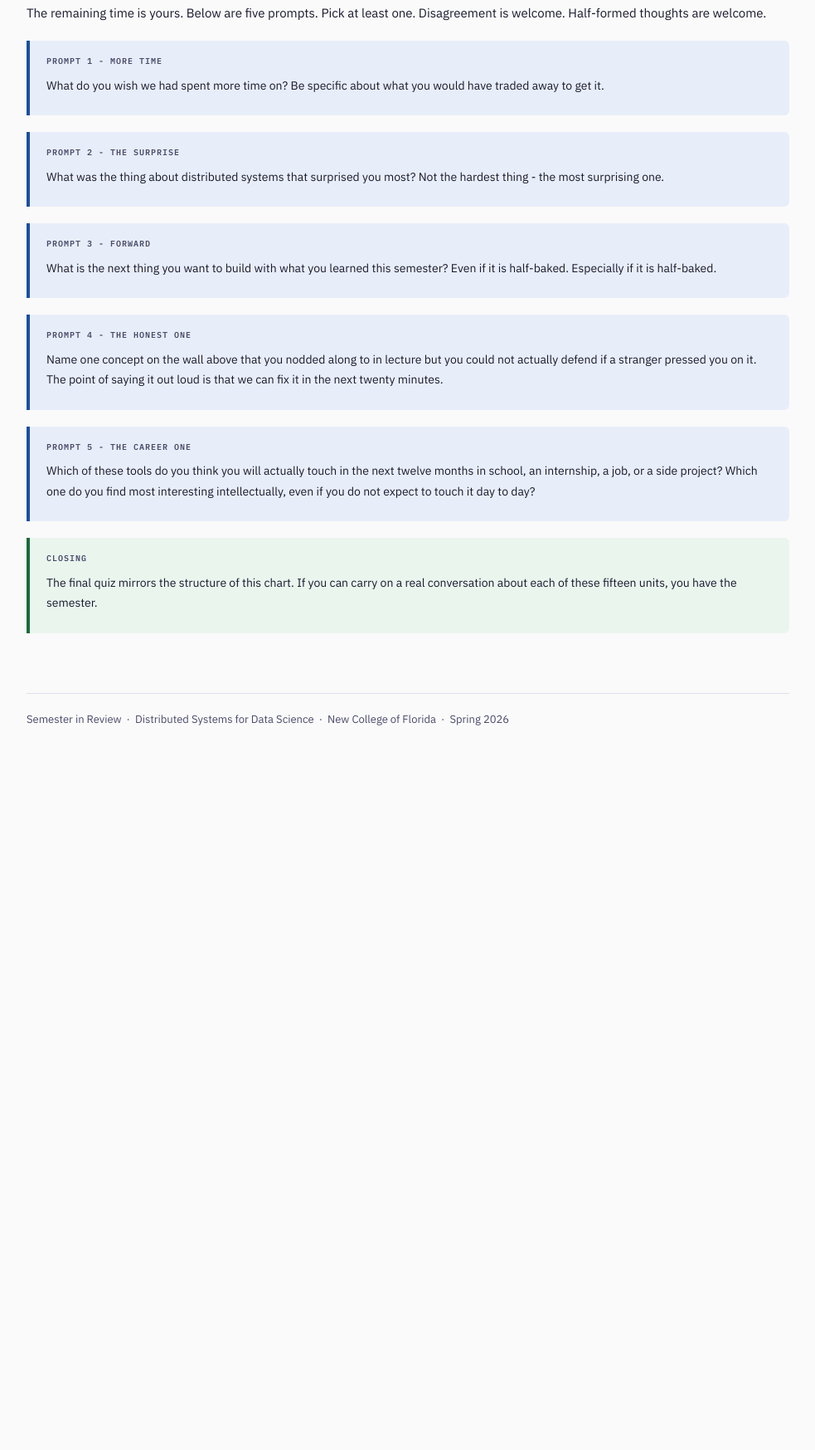
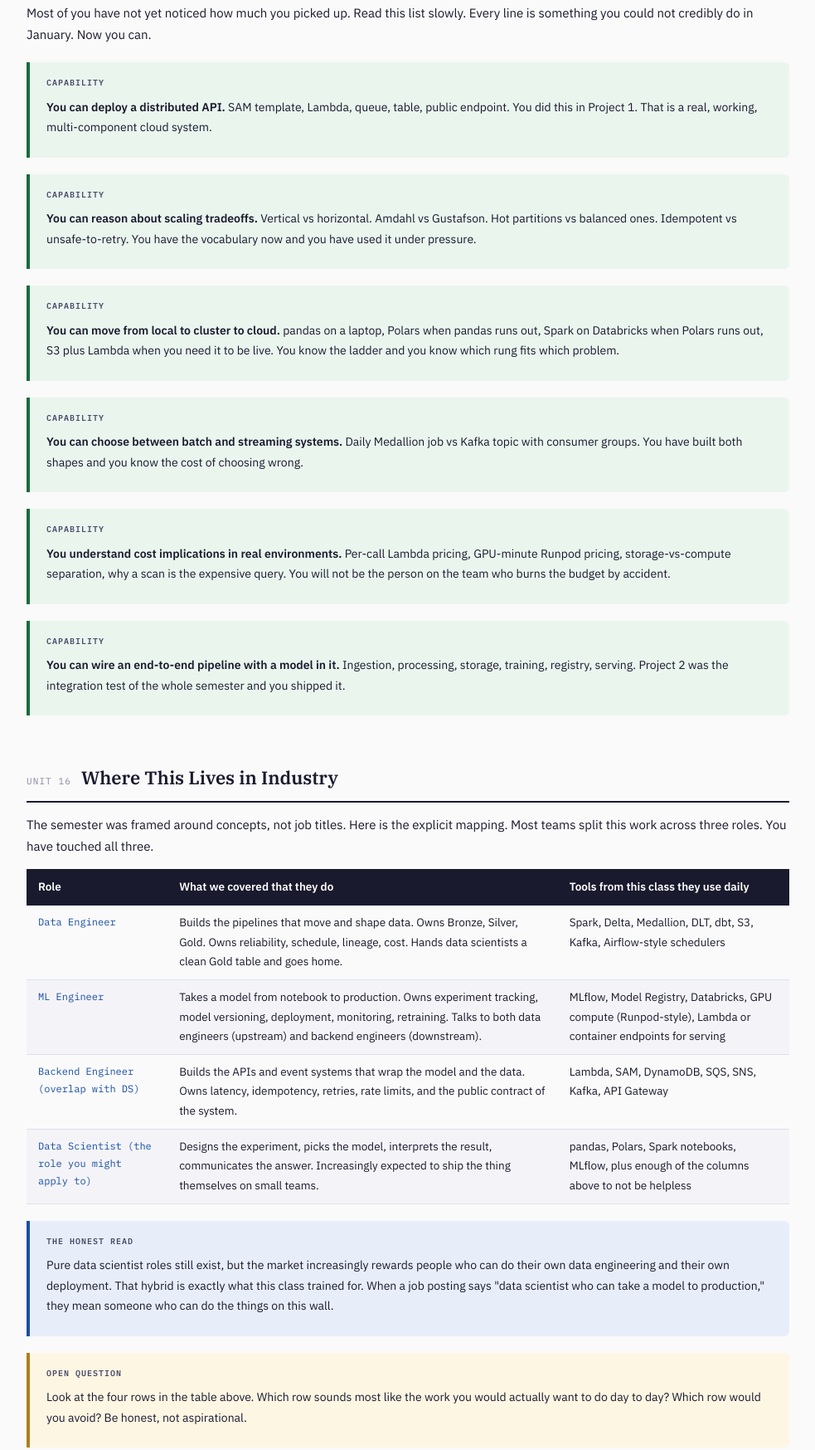
Before and after one commit to gsaluncf/DistributedForDataScienceF26, a plain HTML site: page class_wrapup.html in a window 1280 px wide. Shown: the part 6566-8313 px from the top of the page at 83% size, without its empty margins (148-1131 px from the left). Before the commit the page ends 7564 px from the top, so only its background shows below. Drawn offline with Linux system fonts and the light colour scheme.

Commit message:
Update class_wrapup.html: add capability + industry roles sections

```diff
--- a/class_wrapup.html
+++ b/class_wrapup.html
@@ -317,7 +317,67 @@
 </table>
 </div>
 
-<h2 class="part"><span class="part-num">Unit 15</span> Open Discussion</h2>
+<h2 class="part"><span class="part-num">Unit 15</span> You Can Now Do This</h2>
+<p>Most of you have not yet noticed how much you picked up. Read this list slowly. Every line is something you could not credibly do in January. Now you can.</p>
+
+<div class="callout green">
+  <div class="callout-label">Capability</div>
+  <p><strong>You can deploy a distributed API.</strong> SAM template, Lambda, queue, table, public endpoint. You did this in Project 1. That is a real, working, multi-component cloud system.</p>
+</div>
+
+<div class="callout green">
+  <div class="callout-label">Capability</div>
+  <p><strong>You can reason about scaling tradeoffs.</strong> Vertical vs horizontal. Amdahl vs Gustafson. Hot partitions vs balanced ones. Idempotent vs unsafe-to-retry. You have the vocabulary now and you have used it under pressure.</p>
+</div>
+
+<div class="callout green">
+  <div class="callout-label">Capability</div>
+  <p><strong>You can move from local to cluster to cloud.</strong> pandas on a laptop, Polars when pandas runs out, Spark on Databricks when Polars runs out, S3 plus Lambda when you need it to be live. You know the ladder and you know which rung fits which problem.</p>
+</div>
+
+<div class="callout green">
+  <div class="callout-label">Capability</div>
+  <p><strong>You can choose between batch and streaming systems.</strong> Daily Medallion job vs Kafka topic with consumer groups. You have built both shapes and you know the cost of choosing wrong.</p>
+</div>
+
+<div class="callout green">
+  <div class="callout-label">Capability</div>
+  <p><strong>You understand cost implications in real environments.</strong> Per-call Lambda pricing, GPU-minute Runpod pricing, storage-vs-compute separation, why a scan is the expensive query. You will not be the person on the team who burns the budget by accident.</p>
+</div>
+
+<div class="callout green">
+  <div class="callout-label">Capability</div>
+  <p><strong>You can wire an end-to-end pipeline with a model in it.</strong> Ingestion, processing, storage, training, registry, serving. Project 2 was the integration test of the whole semester and you shipped it.</p>
+</div>
+
+<h2 class="part"><span class="part-num">Unit 16</span> Where This Lives in Industry</h2>
+<p>The semester was framed around concepts, not job titles. Here is the explicit mapping. Most teams split this work across three roles. You have touched all three.</p>
+
+<div class="table-wrap">
+<table>
+  <thead>
+    <tr><th>Role</th><th>What we covered that they do</th><th>Tools from this class they use daily</th></tr>
+  </thead>
+  <tbody>
+    <tr><td>Data Engineer</td><td>Builds the pipelines that move and shape data. Owns Bronze, Silver, Gold. Owns reliability, schedule, lineage, cost. Hands data scientists a clean Gold table and goes home.</td><td>Spark, Delta, Medallion, DLT, dbt, S3, Kafka, Airflow-style schedulers</td></tr>
+    <tr><td>ML Engineer</td><td>Takes a model from notebook to production. Owns experiment tracking, model versioning, deployment, monitoring, retraining. Talks to both data engineers (upstream) and backend engineers (downstream).</td><td>MLflow, Model Registry, Databricks, GPU compute (Runpod-style), Lambda or container endpoints for serving</td></tr>
+    <tr><td>Backend Engineer (overlap with DS)</td><td>Builds the APIs and event systems that wrap the model and the data. Owns latency, idempotency, retries, rate limits, and the public contract of the system.</td><td>Lambda, SAM, DynamoDB, SQS, SNS, Kafka, API Gateway</td></tr>
+    <tr><td>Data Scientist (the role you might apply to)</td><td>Designs the experiment, picks the model, interprets the result, communicates the answer. Increasingly expected to ship the thing themselves on small teams.</td><td>pandas, Polars, Spark notebooks, MLflow, plus enough of the columns above to not be helpless</td></tr>
+  </tbody>
+</table>
+</div>
+
+<div class="callout">
+  <div class="callout-label">The Honest Read</div>
+  <p>Pure data scientist roles still exist, but the market increasingly rewards people who can do their own data engineering and their own deployment. That hybrid is exactly what this class trained for. When a job posting says "data scientist who can take a model to production," they mean someone who can do the things on this wall.</p>
+</div>
+
+<div class="callout gold">
+  <div class="callout-label">Open Question</div>
+  <p>Look at the four rows in the table above. Which row sounds most like the work you would actually want to do day to day? Which row would you avoid? Be honest, not aspirational.</p>
+</div>
+
+<h2 class="part"><span class="part-num">Unit 17</span> Open Discussion</h2>
 <p>The remaining time is yours. Below are five prompts. Pick at least one. Disagreement is welcome. Half-formed thoughts are welcome.</p>
 
 <div class="callout">
@@ -347,7 +407,7 @@
 
 <div class="callout green">
   <div class="callout-label">Closing</div>
-  <p>The final quiz mirrors the structure of this chart. If you can carry on a real conversation about each of these fifteen units, you have the semester.</p>
+  <p>The final quiz mirrors the structure of this chart. If you can carry on a real conversation about each of these seventeen units, you have the semester.</p>
 </div>
 
 <footer class="doc-footer">
```
